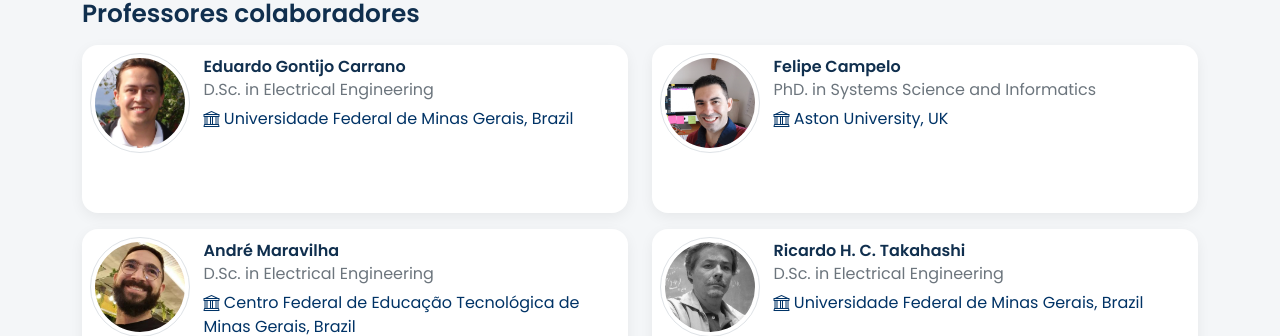
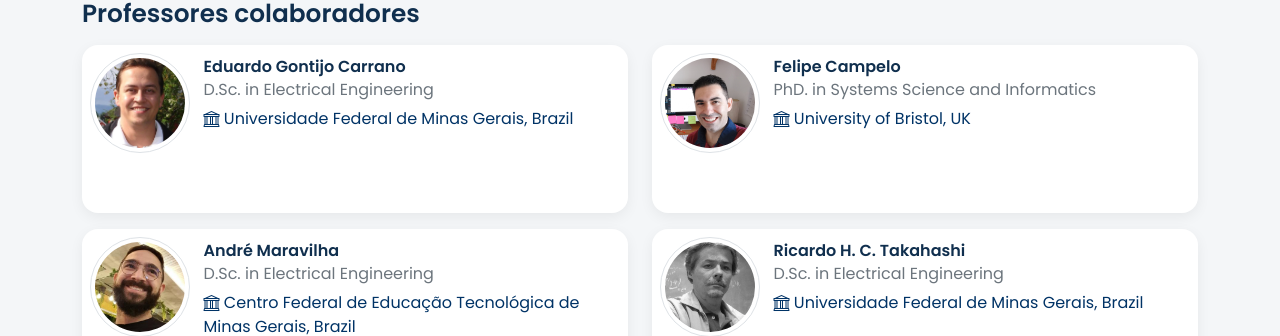
Before and after one commit to Stephanie7l/Site-ORCS-LAB, a Jekyll site: the page built from pages/equipe.html, in a window 1280 px wide and 900 px high, scrolled down 682 px. Shown: the part 153-489 px from the top of the window. Built offline with Jekyll 4.4.1, drawn with Linux system fonts in a browser that asks for light colours; nearby versions of some CDN libraries.

Commit message:
Update institute for Felipe Campelo

```diff
--- a/_data/team_collaborators.yml
+++ b/_data/team_collaborators.yml
@@ -6,7 +6,7 @@
 
 - name: Felipe Campelo
   title: PhD. in Systems Science and Informatics
-  institute: Aston University
+  institute: University of Bristol
   country: UK
   photo: felipe-campelo.jpg
 
```
